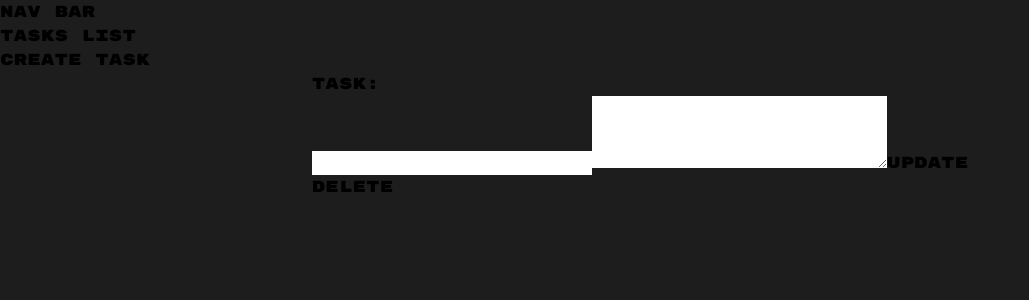
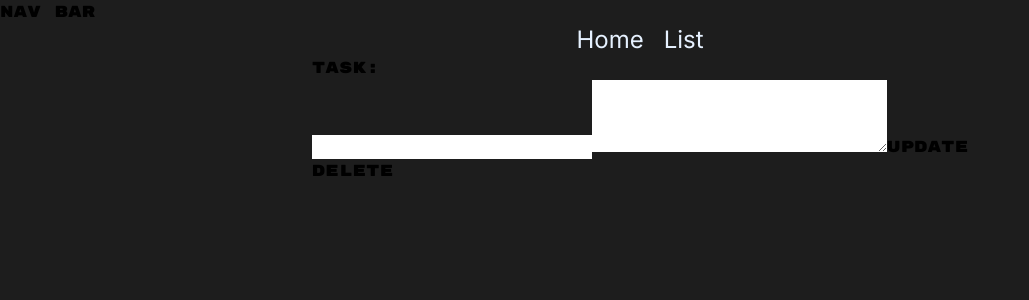
Before and after one commit to jdluis/mevn-tasks-spa, a Vue app: page /1 in a window 1280 px wide. Shown: the top 300 px of the page, without its empty margins (0-1029 px from the left). Built offline with nearby package versions, Linux system fonts and the light colour scheme; no server answers.

Commit message:
save tree_v1

```diff
--- a/src/assets/styles/index.css
+++ b/src/assets/styles/index.css
@@ -1,4 +1,19 @@
-@import url('https://fonts.googleapis.com/css2?family=Rubik+Mono+One&family=Ubuntu+Mono:ital,wght@0,400;0,700;1,400;1,700&display=swap');
+@import url('https://fonts.googleapis.com/css2?family=Inter:wght@100;200;300;400;500;600&family=Rubik+Mono+One&family=Ubuntu+Mono:ital,wght@0,400;0,700;1,400;1,700&display=swap');
 @tailwind base;
 @tailwind components;
 @tailwind utilities;
+
+
+.linksNav {
+    left: 0px;
+    top: 48px;
+    font-family: 'Inter';
+    font-style: normal;
+    font-weight: 400;
+    font-size: 16px;
+    line-height: 19px;
+    display: flex;
+    align-items: center;
+    text-align: center;
+    letter-spacing: 1.415em;
+}
--- a/src/components/LifeTree/Navbar.vue
+++ b/src/components/LifeTree/Navbar.vue
@@ -1,12 +1,12 @@
 <template>
     <h1 >Nav Bar</h1>
-    <nav>
-        <ul>
-            <li>
-                <router-link to="/">Tasks List</router-link>
-            </li>
-            <li>
-                <router-link to="/tasks/new">Create Task</router-link>
+    <nav class="font-inter flex justify-center">
+        <ul class= "text-white flex gap-5 flex-row">
+            <li v-for="(route, index) in navLink"
+                :key="index"
+                class="text-2xl"
+            >
+            <router-link :to="route.link" > {{route.title}}</router-link>
             </li>
         </ul>
     </nav>
@@ -16,6 +16,22 @@
 import { defineComponent } from 'vue'
 
 export default defineComponent({
+    data() {
+         return {
+            navLink:
+            [
+                {
+                 link:"/",
+                 title: "Home"
+                },
+
+                {
+                 link: "/tasks/new",
+                 title: "List"
+                }
+            ]
+        };
+    },
     name: 'Navbar'
 })
 </script>
--- a/src/components/LifeTree/TaskList.vue
+++ b/src/components/LifeTree/TaskList.vue
@@ -21,20 +21,7 @@
             <span>-----</span>
         </div>
 
-        <div>
-             <ul>
-                <li
-                style="cursor: pointer"
-                class="text-3xl font-bold underline"
-                v-for="(task, index) in tasks"
-                :key="index"
-                @click="$router.push(`/tasks/${task._id}`)"
-                >
-                    {{ index + 1 }}
-                    {{ task.title }}
-                </li>
-            </ul>
-        </div>
+
 
     </div>
 
--- a/tailwind.config.js
+++ b/tailwind.config.js
@@ -4,31 +4,32 @@ module.exports = {
   content: ["./index.html", "./src/**/*.{vue,js,ts,jsx,tsx}"],
   theme: {
     colors: {
-      blue: "#08fdd8",
+      blue:  "#08fdd8",
       green: "#42C920",
     },
     extend: {
       colors: {
-        primary_Black: "#1d1d1d",
+        primary_Black:  "#1d1d1d",
         secundary_Blue: "#08fdd8",
-        dark_navy: "#020c1b",
-        navy: "#0a192f",
-        light_navy: "#112240",
-        lightest_navy: "#233554",
-        navy_shadow: "rgba(2,12,27,0.7)",
-        dark_slate: "#495670",
-        slate: "#8892b0",
-        light_slate: "#a8b2d1",
+        dark_navy:      "#020c1b",
+        navy:           "#0a192f",
+        light_navy:     "#112240",
+        lightest_navy:  "#233554",
+        navy_shadow:    "rgba(2,12,27,0.7)",
+        dark_slate:     "#495670",
+        slate:          "#8892b0",
+        light_slate:    "#a8b2d1",
         lightest_slate: "#ccd6f6",
-        white: "#e6f1ff",
-        green: "#64ffda",
-        green_tint: "rgba(100,255,218,0.1)",
-        pink: "#f57dff",
-        blue: "#57cbff",
+        white:          "#e6f1ff",
+        green:          "#64ffda",
+        green_tint:     "rgba(100,255,218,0.1)",
+        pink:           "#f57dff",
+        blue:           "#57cbff",
       },
       fontFamily: {
         rubikMonoOne: ["Rubik Mono One", "sans-serif"],
-        ubuntuMono: ["Ubuntu Mono", "monospace"],
+        ubuntuMono:   ["Ubuntu Mono", "monospace"],
+        inter:        ['Inter', "sans-serif"],
       },
     },
     plugins: [],
```
Also changed, not shown: 1 other file (tests, documents, lock files or other folders).
